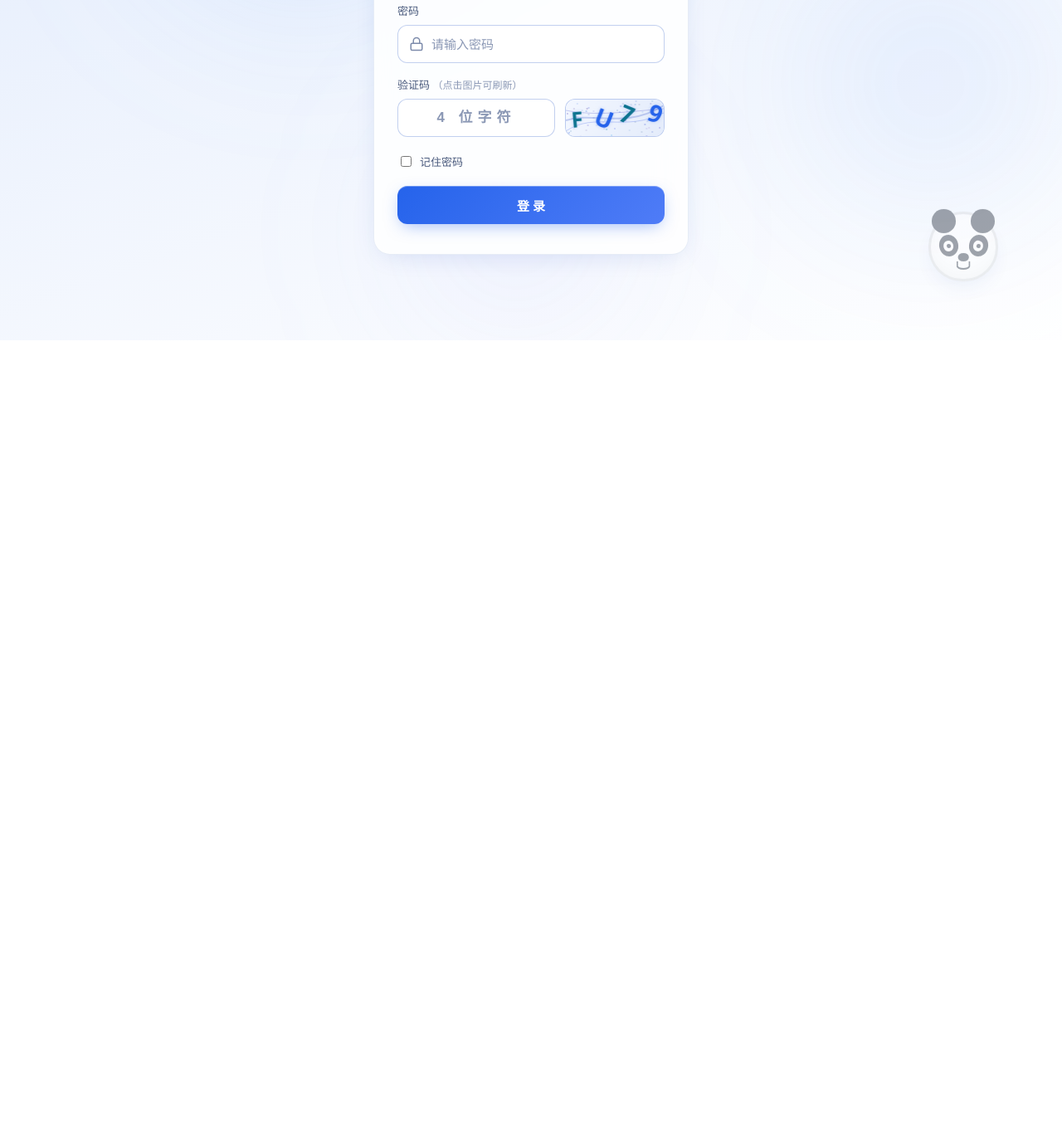
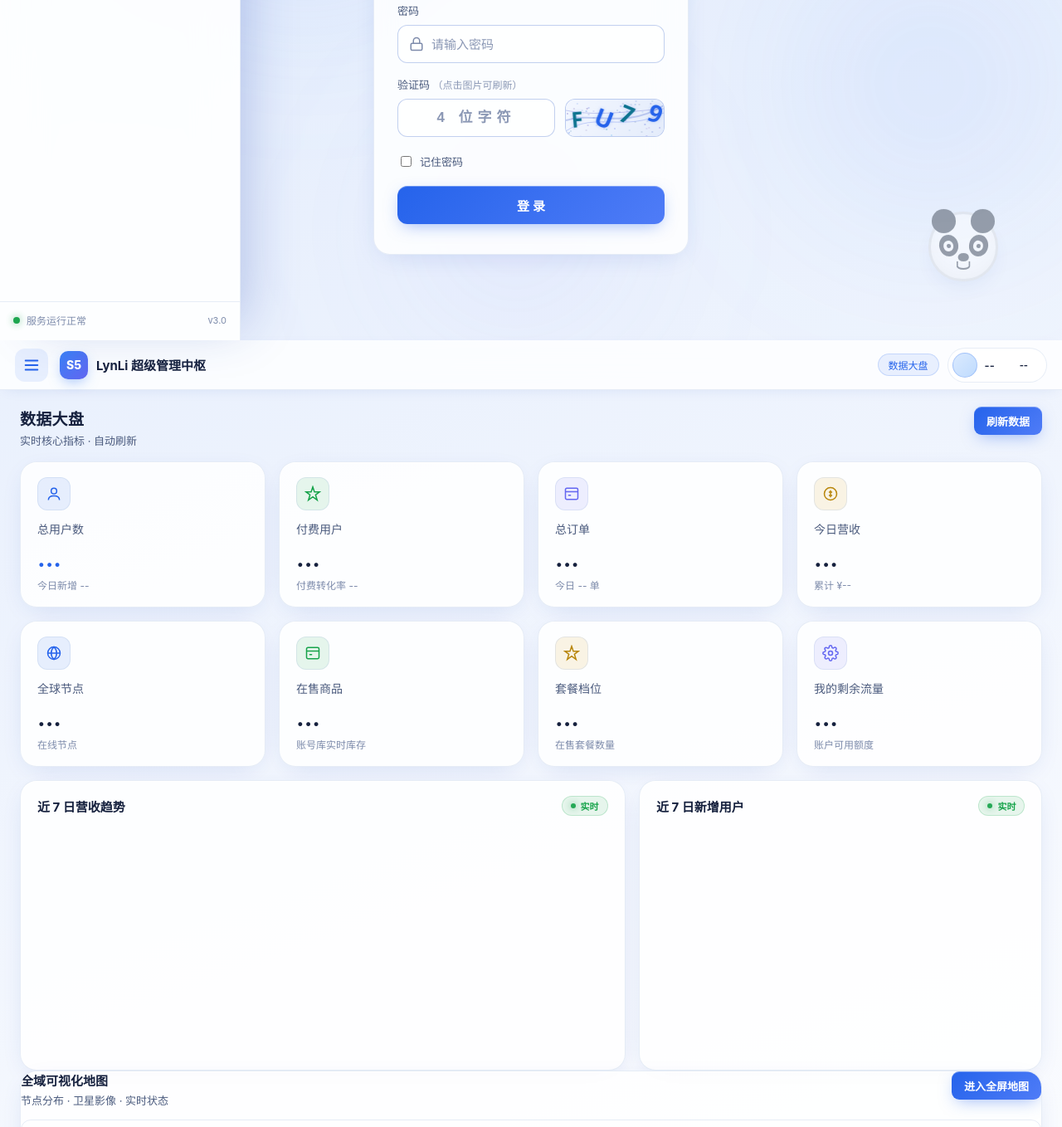
Before and after one commit to shuji-chu/lynli-frontend, a plain HTML site: page index.html in a window 1280 px wide. Shown: the part 390-1748 px from the top of the page at 83% size. Before the commit the page ends 800 px from the top, so only its background shows below. Drawn offline with nearby package versions, Linux system fonts and the light colour scheme.

Commit message:
fix(ui): 强制回滚至稳定版，追加绝对安全的全局原生滑动

```diff
--- a/css/style.css
+++ b/css/style.css
@@ -1834,3 +1834,34 @@ body { overscroll-behavior-y: none; }
     -webkit-overflow-scrolling: touch;
   }
 }
+
+/* ================= 终极全屏顺滑（绝对安全版） ================= */
+html, body {
+  height: auto !important;
+  min-height: 100% !important;
+  overflow-y: auto !important;
+  overflow-x: hidden !important;
+  -webkit-overflow-scrolling: touch !important;
+  touch-action: pan-y !important;
+}
+
+.console-shell {
+  display: block !important;
+  height: auto !important;
+  min-height: 100vh !important;
+}
+
+.console-main {
+  display: block !important;
+  height: auto !important;
+  min-height: auto !important;
+  overflow: visible !important;
+  padding-bottom: 100px !important;
+}
+
+/* 核心修复：解除卡片内部滚动死锁，把整页交还给手机原生滑动 */
+.bot-user-list, .bot-users-card {
+  height: auto !important;
+  max-height: none !important;
+  overflow: visible !important;
+}
```
